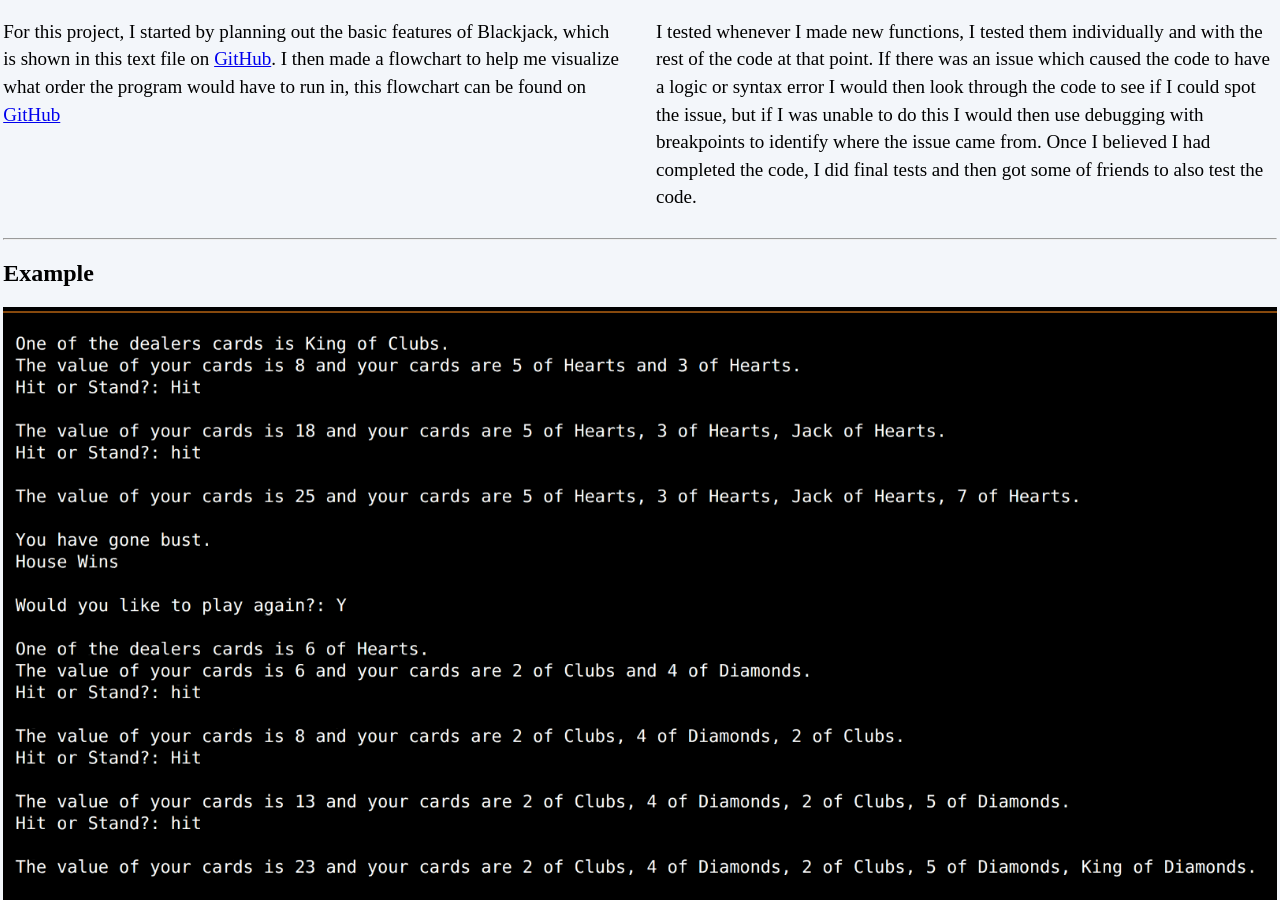
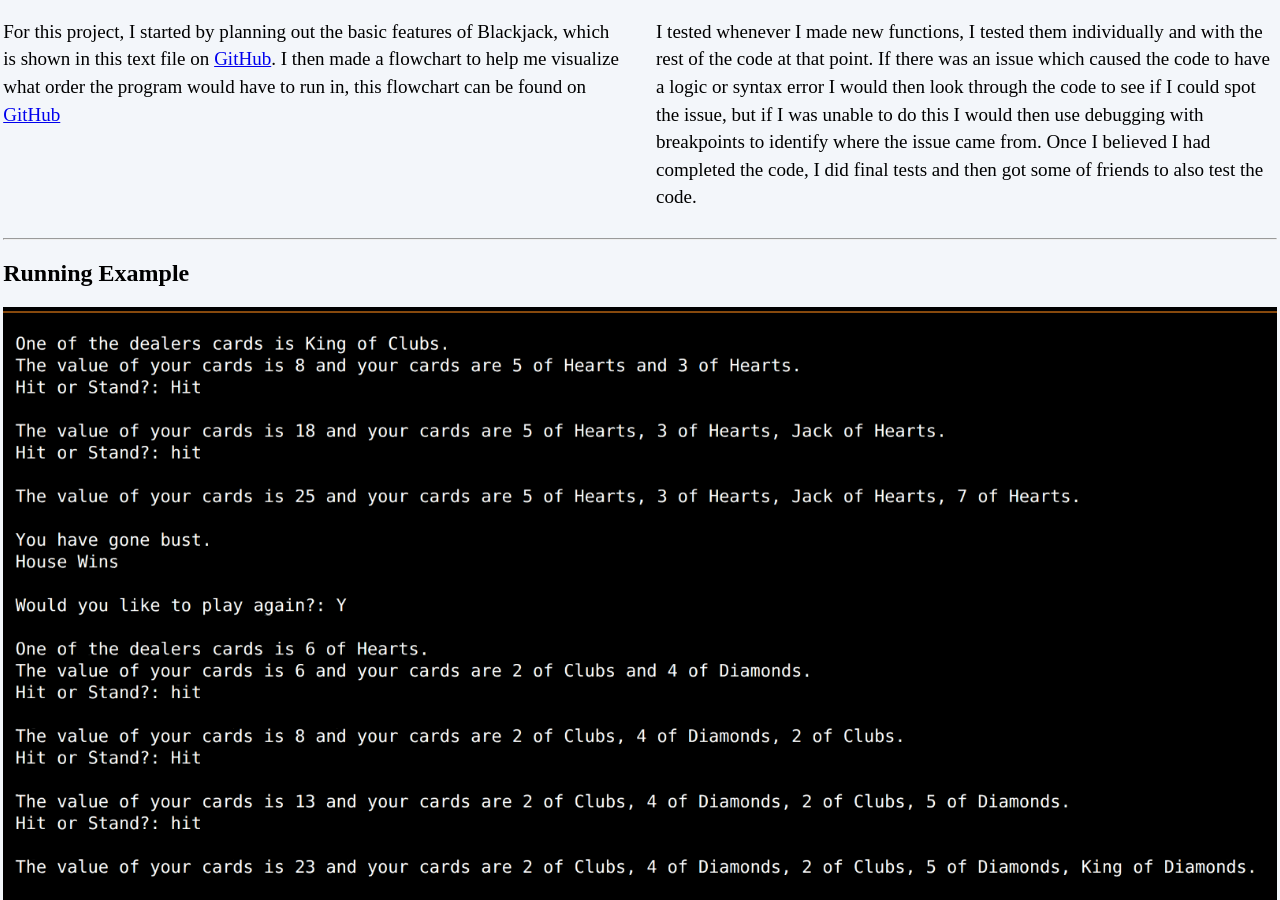
Before and after one commit to Andrew-Dev-Coder/Portfolio, a Jekyll site: the page built from _projects/blackjack.html, in a window 1280 px wide and 900 px high, scrolled down 485 px. Built offline with Jekyll 4.4.1, drawn with Linux system fonts in a browser that asks for light colours.

Commit message:
Update blackjack.html

```diff
--- a/_projects/blackjack.html
+++ b/_projects/blackjack.html
@@ -25,7 +25,7 @@ type: command_line
 </div>
 <hr>
 
-<h2>Example</h2>
+<h2>Running Example</h2>
 <div class="wrapper">
     <section>
         <img loading="lazy" class="image" src="/Images/ProjectImages/Blackjack/blackjackPlaying.png" alt="Command line output of a user playing the blackjack game.">
```
